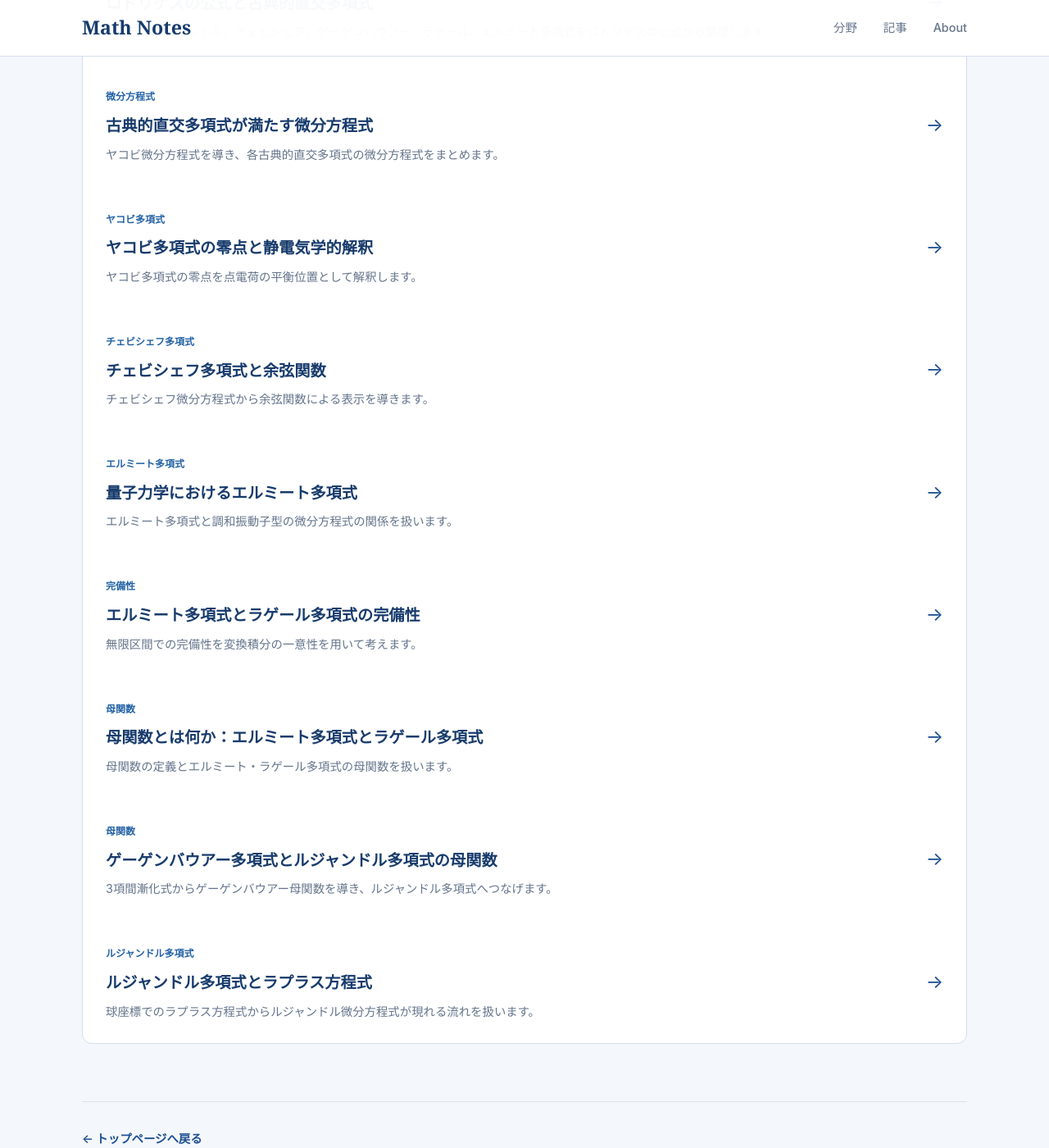
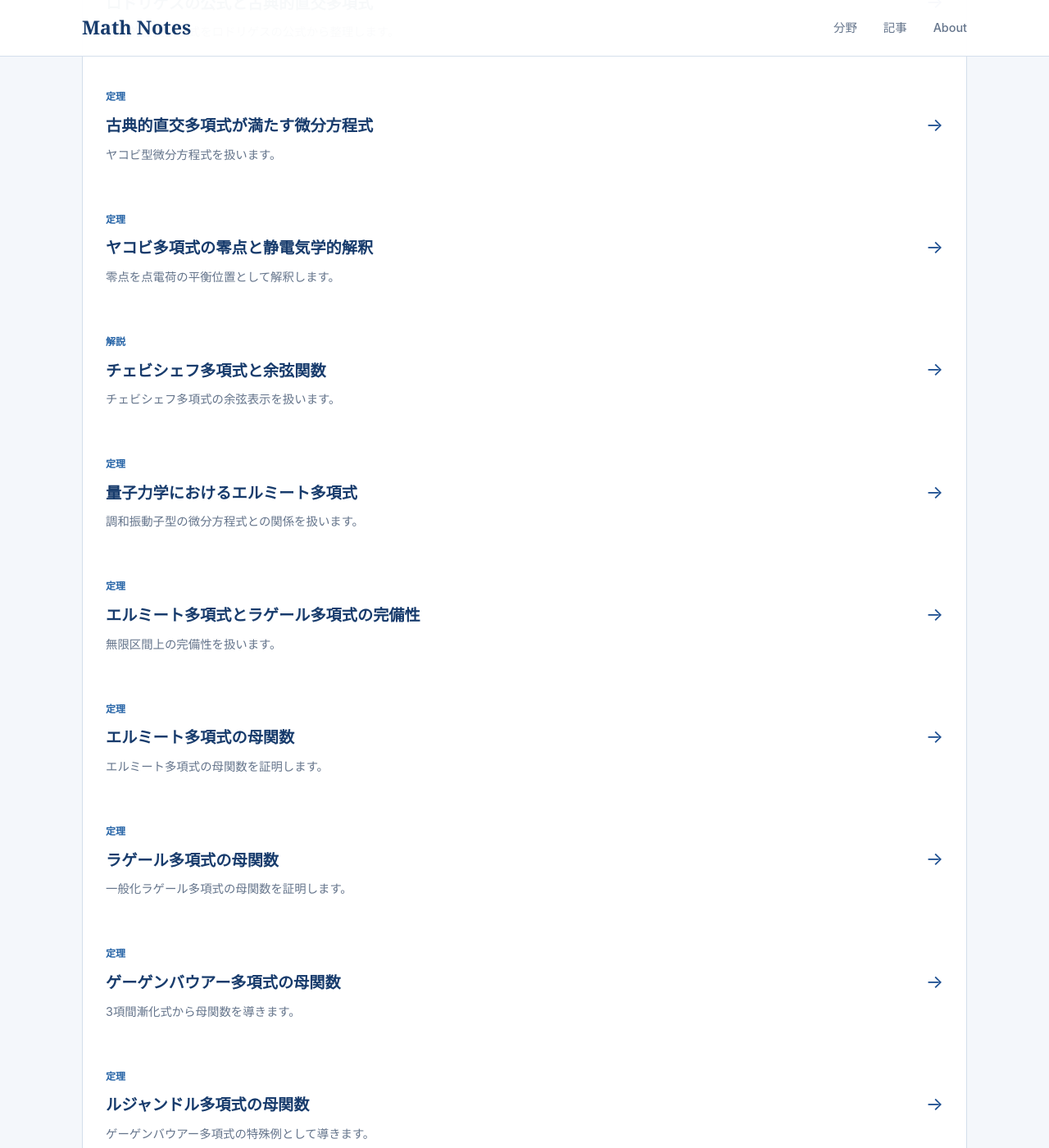
Before and after one commit to koukano/koukano.github.io, a Jekyll site: the page classical-orthogonal-polynomials/index.html, which Jekyll copies as it is, in a window 1280 px wide and 1400 px high, scrolled down 422 px. Shown: the whole window at 82% size. Built offline with Jekyll 4.4.1, drawn with Linux system fonts in a browser that asks for light colours; some of the changed text lies outside the part shown.

Commit message:
Update classical orthogonal polynomial theorem index

```diff
--- a/classical-orthogonal-polynomials/index.html
+++ b/classical-orthogonal-polynomials/index.html
@@ -3,7 +3,7 @@
 <head>
   <meta charset="UTF-8">
   <meta name="viewport" content="width=device-width, initial-scale=1.0">
-  <meta name="description" content="ルジャンドル多項式、エルミート多項式、ラゲール多項式、ヤコビ多項式などに関する記事をまとめています。">
+  <meta name="description" content="ヤコビ・ルジャンドル・チェビシェフ・ゲーゲンバウアー・ラゲール・エルミート多項式に関する記事を整理しています。">
   <title>古典的直交多項式 | Math Notes</title>
   <link rel="stylesheet" href="/css/style.css">
 </head>
@@ -24,7 +24,7 @@
       <div class="section-header">
         <p class="section-label">CLASSICAL ORTHOGONAL POLYNOMIALS</p>
         <h2>古典的直交多項式</h2>
-        <p>ルジャンドル多項式、エルミート多項式、ラゲール多項式、ヤコビ多項式などに関する記事をまとめています。</p>
+        <p>ヤコビ・ルジャンドル・チェビシェフ・ゲーゲンバウアー・ラゲール・エルミート多項式に関する記事を整理しています。</p>
       </div>
 
       <div class="article-list">
@@ -34,7 +34,7 @@
             <div>
               <span class="article-category">基礎</span>
               <h3>ロドリゲスの公式と古典的直交多項式</h3>
-              <p>ヤコビ、ルジャンドル、チェビシェフ、ゲーゲンバウアー、ラゲール、エルミート多項式をロドリゲスの公式から整理します。</p>
+              <p>古典的直交多項式をロドリゲスの公式から整理します。</p>
             </div>
             <span class="article-arrow">→</span>
           </div>
@@ -43,9 +43,9 @@
         <a href="/articles/classical-orthogonal-polynomials-differential-equations.html" class="article-link">
           <div class="article-item">
             <div>
-              <span class="article-category">微分方程式</span>
+              <span class="article-category">定理</span>
               <h3>古典的直交多項式が満たす微分方程式</h3>
-              <p>ヤコビ微分方程式を導き、各古典的直交多項式の微分方程式をまとめます。</p>
+              <p>ヤコビ型微分方程式を扱います。</p>
             </div>
             <span class="article-arrow">→</span>
           </div>
@@ -54,9 +54,9 @@
         <a href="/articles/jacobi-zeros-electrostatic-interpretation.html" class="article-link">
           <div class="article-item">
             <div>
-              <span class="article-category">ヤコビ多項式</span>
+              <span class="article-category">定理</span>
               <h3>ヤコビ多項式の零点と静電気学的解釈</h3>
-              <p>ヤコビ多項式の零点を点電荷の平衡位置として解釈します。</p>
+              <p>零点を点電荷の平衡位置として解釈します。</p>
             </div>
             <span class="article-arrow">→</span>
           </div>
@@ -65,9 +65,9 @@
         <a href="/articles/chebyshev-cosine-representation.html" class="article-link">
           <div class="article-item">
             <div>
-              <span class="article-category">チェビシェフ多項式</span>
+              <span class="article-category">解説</span>
               <h3>チェビシェフ多項式と余弦関数</h3>
-              <p>チェビシェフ微分方程式から余弦関数による表示を導きます。</p>
+              <p>チェビシェフ多項式の余弦表示を扱います。</p>
             </div>
             <span class="article-arrow">→</span>
           </div>
@@ -76,9 +76,9 @@
         <a href="/articles/hermite-polynomials-quantum-mechanics.html" class="article-link">
           <div class="article-item">
             <div>
-              <span class="article-category">エルミート多項式</span>
+              <span class="article-category">定理</span>
               <h3>量子力学におけるエルミート多項式</h3>
-              <p>エルミート多項式と調和振動子型の微分方程式の関係を扱います。</p>
+              <p>調和振動子型の微分方程式との関係を扱います。</p>
             </div>
             <span class="article-arrow">→</span>
           </div>
@@ -87,9 +87,9 @@
         <a href="/articles/hermite-laguerre-completeness.html" class="article-link">
           <div class="article-item">
             <div>
-              <span class="article-category">完備性</span>
+              <span class="article-category">定理</span>
               <h3>エルミート多項式とラゲール多項式の完備性</h3>
-              <p>無限区間での完備性を変換積分の一意性を用いて考えます。</p>
+              <p>無限区間上の完備性を扱います。</p>
             </div>
             <span class="article-arrow">→</span>
           </div>
@@ -98,9 +98,20 @@
         <a href="/articles/generating-functions-hermite-laguerre.html" class="article-link">
           <div class="article-item">
             <div>
-              <span class="article-category">母関数</span>
-              <h3>母関数とは何か：エルミート多項式とラゲール多項式</h3>
-              <p>母関数の定義とエルミート・ラゲール多項式の母関数を扱います。</p>
+              <span class="article-category">定理</span>
+              <h3>エルミート多項式の母関数</h3>
+              <p>エルミート多項式の母関数を証明します。</p>
+            </div>
+            <span class="article-arrow">→</span>
+          </div>
+        </a>
+
+        <a href="/articles/laguerre-generating-function.html" class="article-link">
+          <div class="article-item">
+            <div>
+              <span class="article-category">定理</span>
+              <h3>ラゲール多項式の母関数</h3>
+              <p>一般化ラゲール多項式の母関数を証明します。</p>
             </div>
             <span class="article-arrow">→</span>
           </div>
@@ -109,9 +120,20 @@
         <a href="/articles/gegenbauer-legendre-generating-functions.html" class="article-link">
           <div class="article-item">
             <div>
-              <span class="article-category">母関数</span>
-              <h3>ゲーゲンバウアー多項式とルジャンドル多項式の母関数</h3>
-              <p>3項間漸化式からゲーゲンバウアー母関数を導き、ルジャンドル多項式へつなげます。</p>
+              <span class="article-category">定理</span>
+              <h3>ゲーゲンバウアー多項式の母関数</h3>
+              <p>3項間漸化式から母関数を導きます。</p>
+            </div>
+            <span class="article-arrow">→</span>
+          </div>
+        </a>
+
+        <a href="/articles/legendre-generating-function.html" class="article-link">
+          <div class="article-item">
+            <div>
+              <span class="article-category">定理</span>
+              <h3>ルジャンドル多項式の母関数</h3>
+              <p>ゲーゲンバウアー多項式の特殊例として導きます。</p>
             </div>
             <span class="article-arrow">→</span>
           </div>
@@ -120,14 +142,13 @@
         <a href="/articles/legendre-polynomials-laplace-equation.html" class="article-link">
           <div class="article-item">
             <div>
-              <span class="article-category">ルジャンドル多項式</span>
+              <span class="article-category">定理</span>
               <h3>ルジャンドル多項式とラプラス方程式</h3>
-              <p>球座標でのラプラス方程式からルジャンドル微分方程式が現れる流れを扱います。</p>
+              <p>球座標のラプラス方程式との関係を扱います。</p>
             </div>
             <span class="article-arrow">→</span>
           </div>
         </a>
-
       </div>
 
       <div class="article-back">
```
